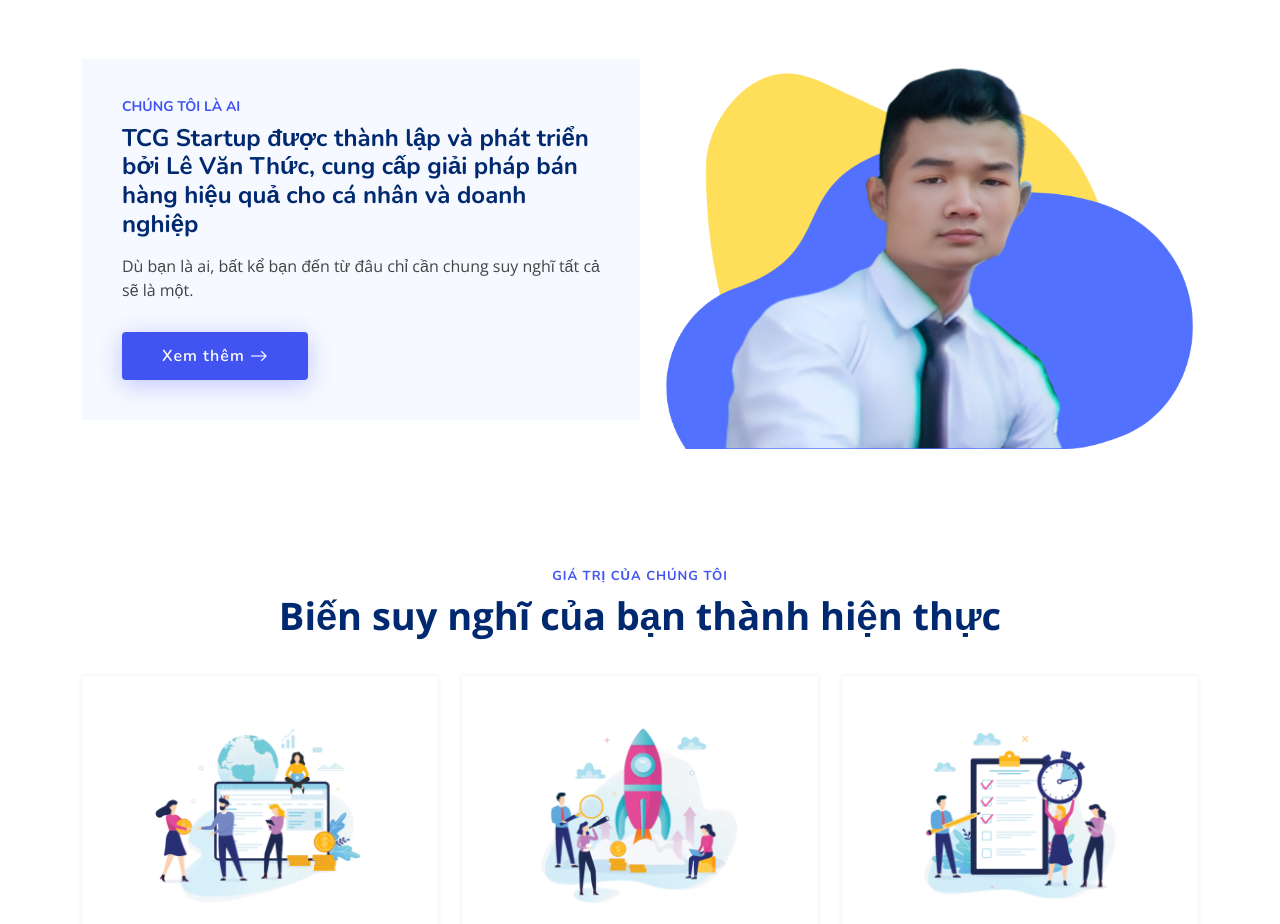
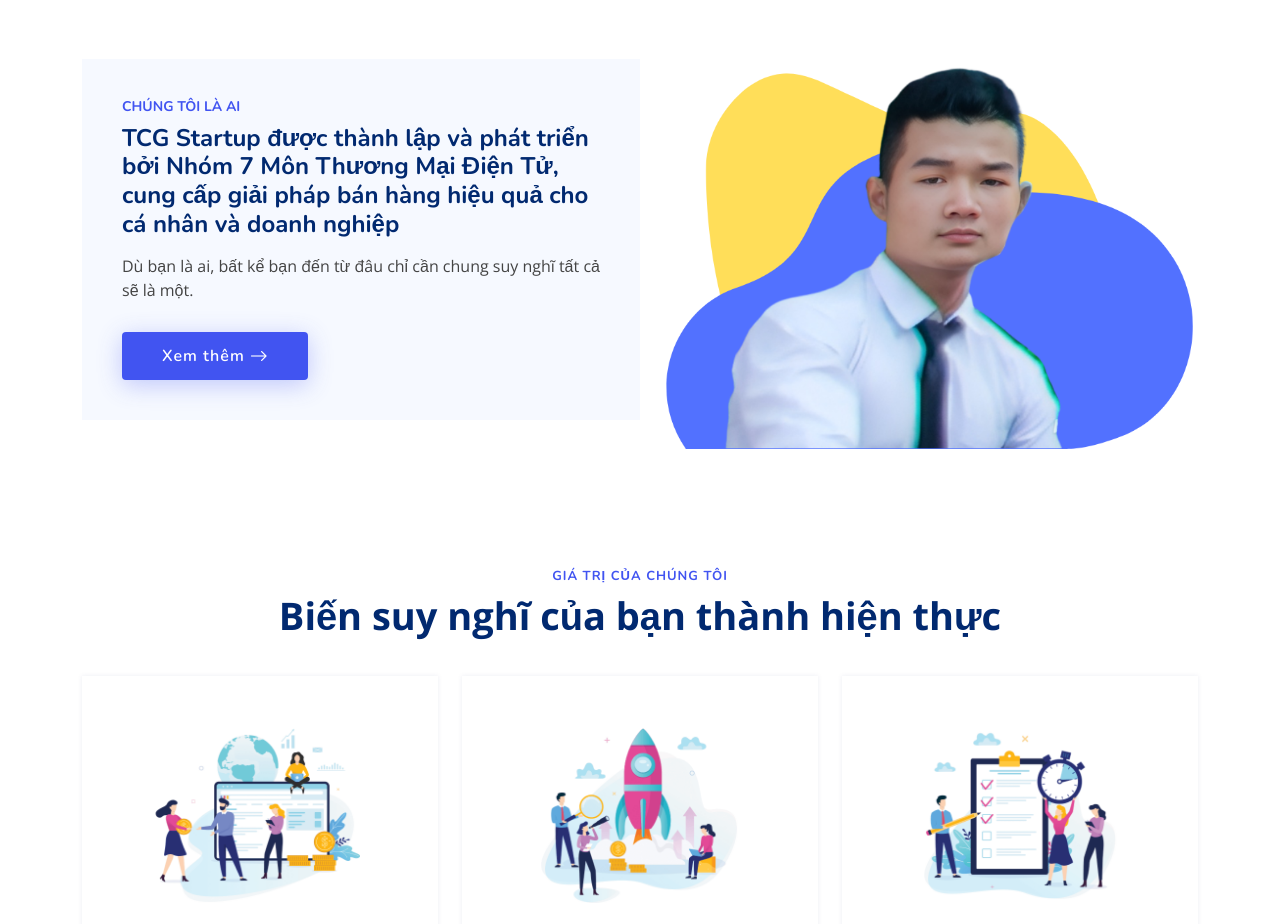
Before and after one commit to nice1s/tcgstartup, a plain HTML site: page index.html in a window 1280 px wide. Shown: the part 1080-2004 px from the top of the page. Drawn offline with nearby package versions, Linux system fonts and the light colour scheme.

Commit message:
TCG Startup

```diff
--- a/index.html
+++ b/index.html
@@ -95,7 +95,7 @@
                   <div class="col-lg-6 d-flex flex-column justify-content-center" data-aos="fade-up" data-aos-delay="200">
                      <div class="content">
                         <h3>Chúng tôi là ai</h3>
-                        <h2>TCG Startup được thành lập và phát triển bởi Lê Văn Thức, cung cấp giải pháp bán hàng hiệu quả cho cá nhân và doanh nghiệp</h2>
+                        <h2>TCG Startup được thành lập và phát triển bởi Nhóm 7 Môn Thương Mại Điện Tử, cung cấp giải pháp bán hàng hiệu quả cho cá nhân và doanh nghiệp</h2>
                         <p>
                            Dù bạn là ai, bất kể bạn đến từ đâu chỉ cần chung suy nghĩ tất cả sẽ là một.
                         </p>
```
